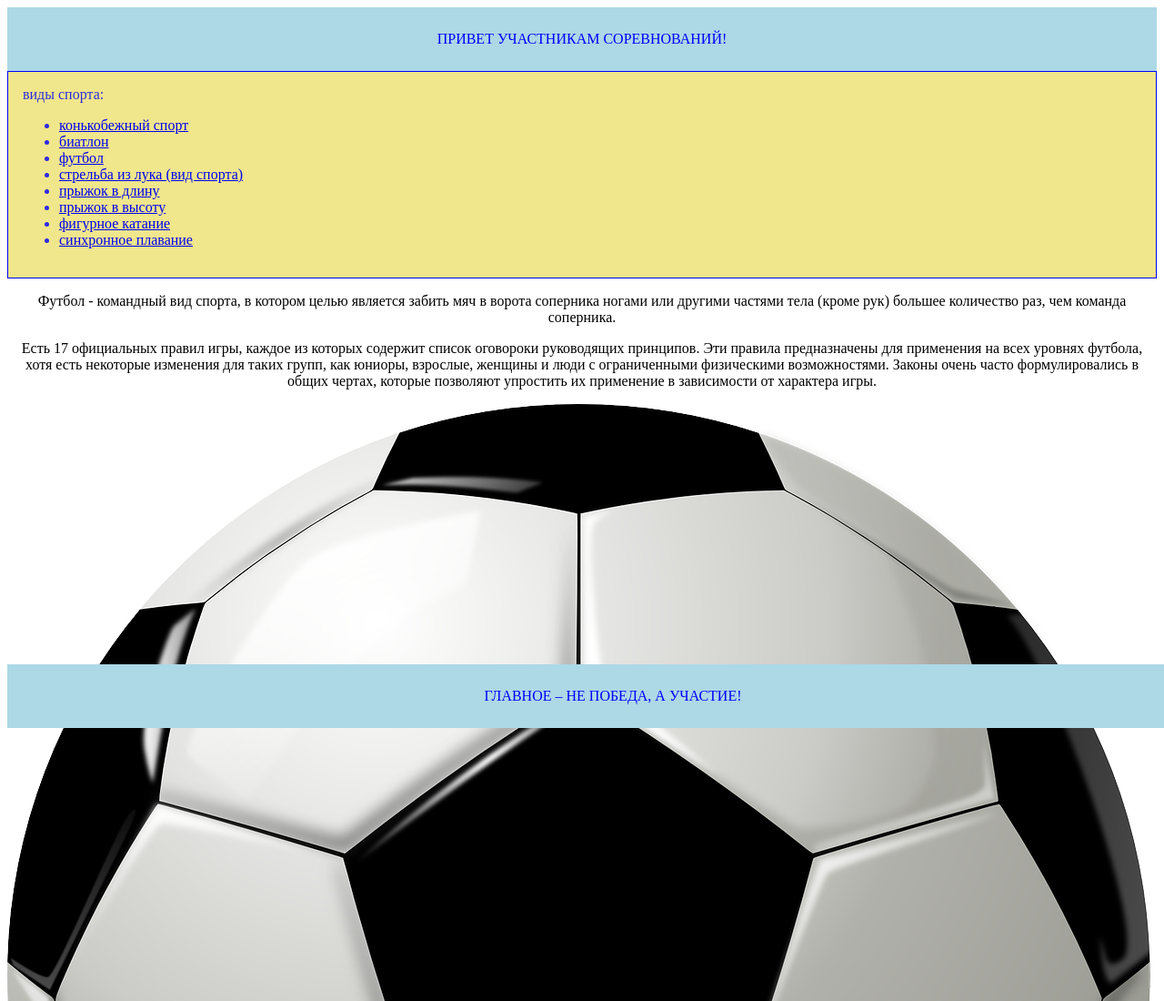
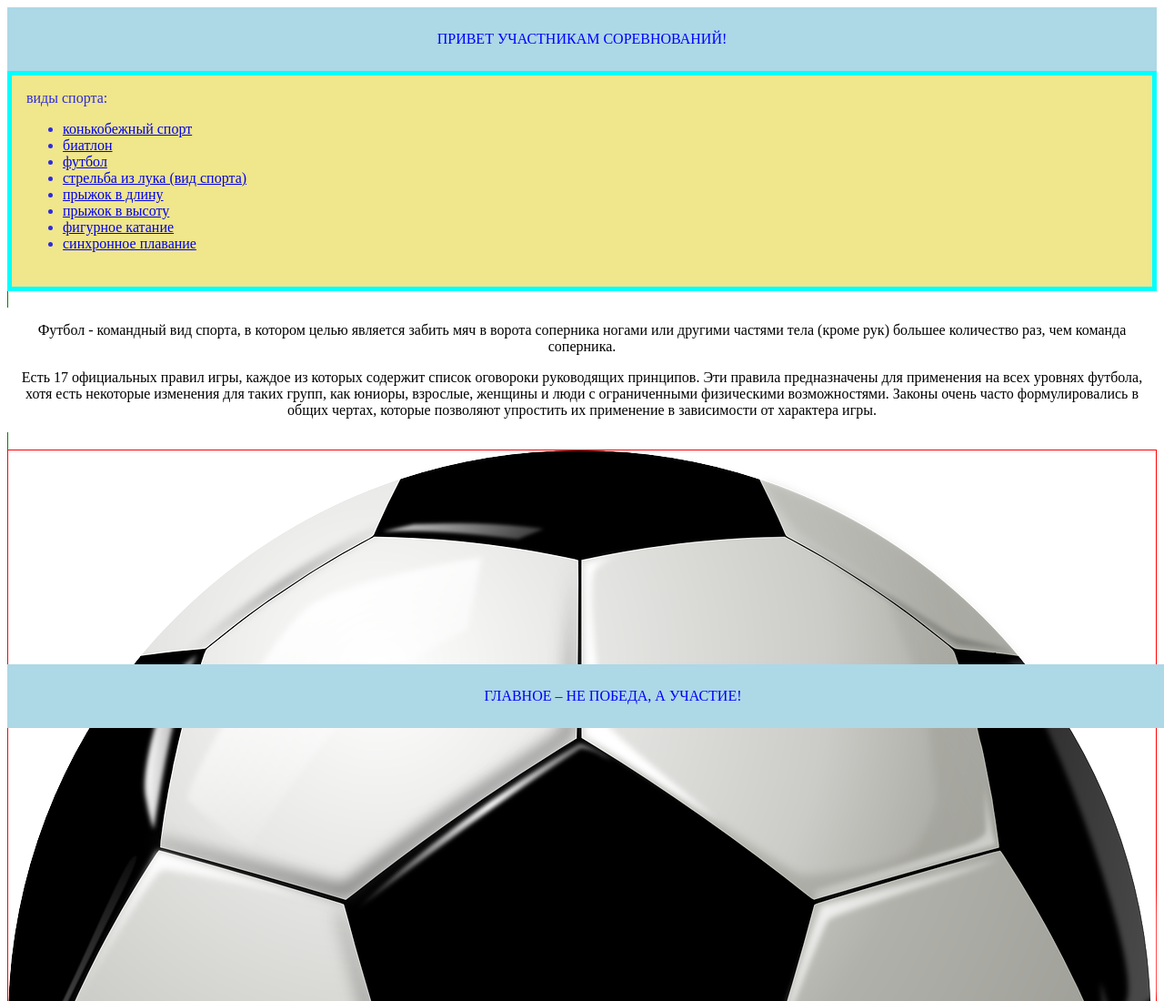
Before and after one commit to HannaIV/webdev-course, a plain HTML site: page index.html in a window 1280 px wide. Shown: the top 1100 px of the page at 91% size. Drawn offline with Linux system fonts and the light colour scheme; files whose address does not match are found by name.

Commit message:
do not set it to width

```diff
--- a/style.css
+++ b/style.css
@@ -13,17 +13,28 @@ footer {
 }
 
 nav {
-  border: solid blue 1px;
-  width: 15%
+  /*border: solid blue 1px;
+  width: 15%;
+  height: 100%;*/
+  position: relative;
+  border: 5px solid #00FFFF;
+  padding: 10px;
+  height: 200px;
+  /*span:left;*/
   text-align: left;
   text-transform: lowercase;
   color: #2D2BDC;
   padding: 16px;
   background-color: #F0E68C;
 }
+
 content-bar {
+  border: solid green 1px;
+  width: 68%;
   text-align: center;
 }
+
 aside {
-text-align: right;
+  text-align: right;
+  border: solid red 1px;
 }
```
